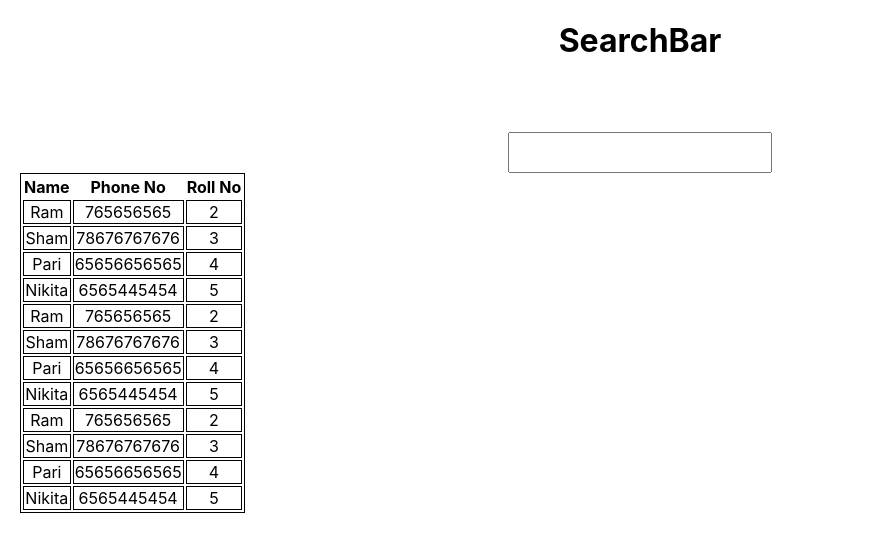
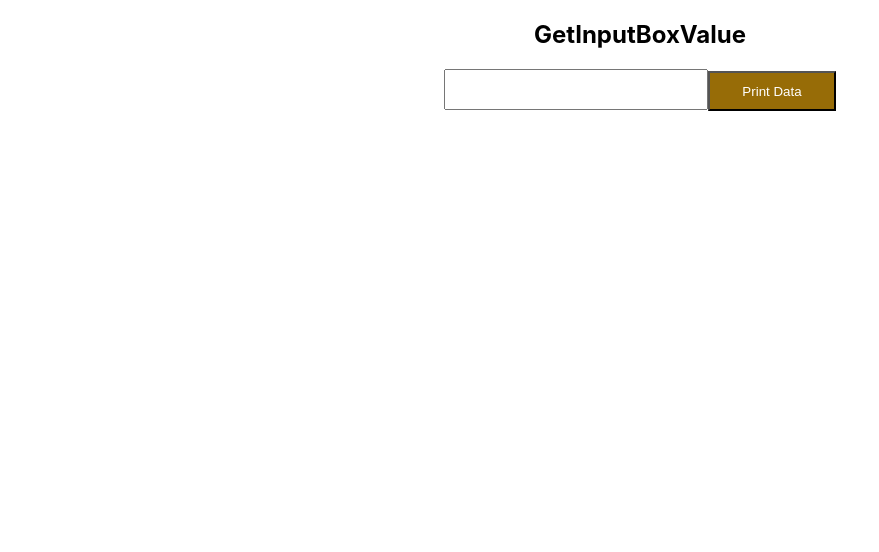
Before and after one commit to Ajit24/javascript-AtoZ, a React (Create React App) app in the folder REACT-ALL/reactapp/: page / in a window 1280 px wide. Shown: the top 552 px of the page, without its empty margins (0-879 px from the left). Built offline with nearby package versions, Linux system fonts and the light colour scheme.

Commit message:
getInputByValue reactjs

```diff
--- a/REACT-ALL/reactapp/src/App.js
+++ b/REACT-ALL/reactapp/src/App.js
@@ -6,6 +6,7 @@ import AddDynamicInput from './components/AddDynamicInput/AddDynamicInput';
 import GetApiCall from './components/GetApiCall/GetApiCall';
 //import ImageUpload from './components/imageUpload/imageUpload';
 import SearchBar from './components/SearchBar/SearchBar';
+import GetInputBoxValue from './components/GetInputBoxValue/GetInputBoxValue';
 function App() {
   return (
     <div className="App">
@@ -14,8 +15,8 @@ function App() {
        {/* <AddDynamicInput/> */}
        {/* <GetApiCall/> */}
        {/* <ImageUpload/> */}
-         <SearchBar/>
-
+         {/* <SearchBar/> */}
+    <GetInputBoxValue/>
 
     </div>
   );
--- /dev/null
+++ b/REACT-ALL/reactapp/src/components/GetInputBoxValue/GetInputBoxValue.jsx
@@ -0,0 +1,31 @@
+import React ,{useState}from 'react'
+
+const GetInputBoxValue = () => {
+
+    const [data,setData]=useState(null)
+const [print,setPrint]=useState(false)
+
+  function getData(val)
+  {
+    console.warn(val.target.value)
+    setData(val.target.value)
+    setPrint(false)
+  }
+
+  return (
+    <div>
+      <h2>GetInputBoxValue</h2>
+
+      {
+       print?
+       <h1> {data}</h1>
+       :null
+     }
+
+    <input type="text" onChange={getData} />
+    <button onClick={()=>setPrint(true)} >Print Data</button>
+    </div>
+  )
+}
+
+export default GetInputBoxValue
```
